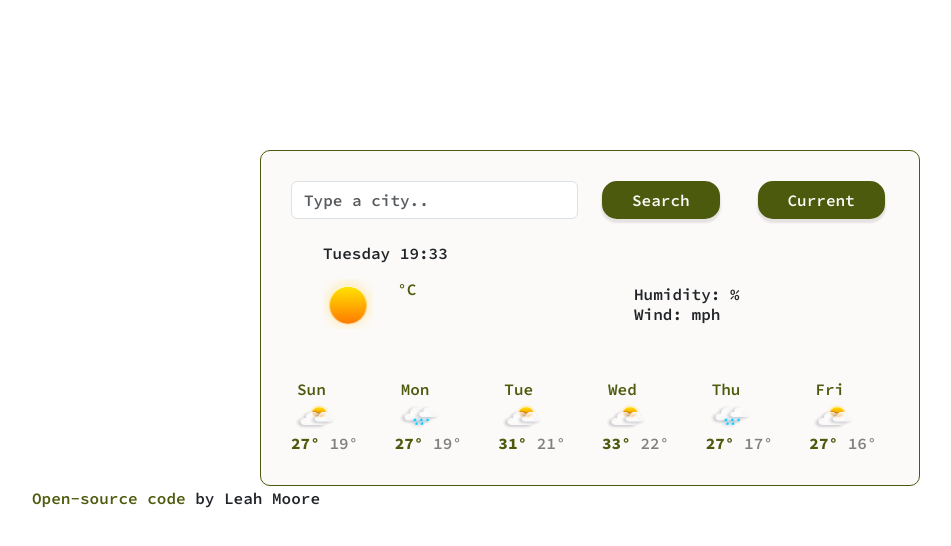
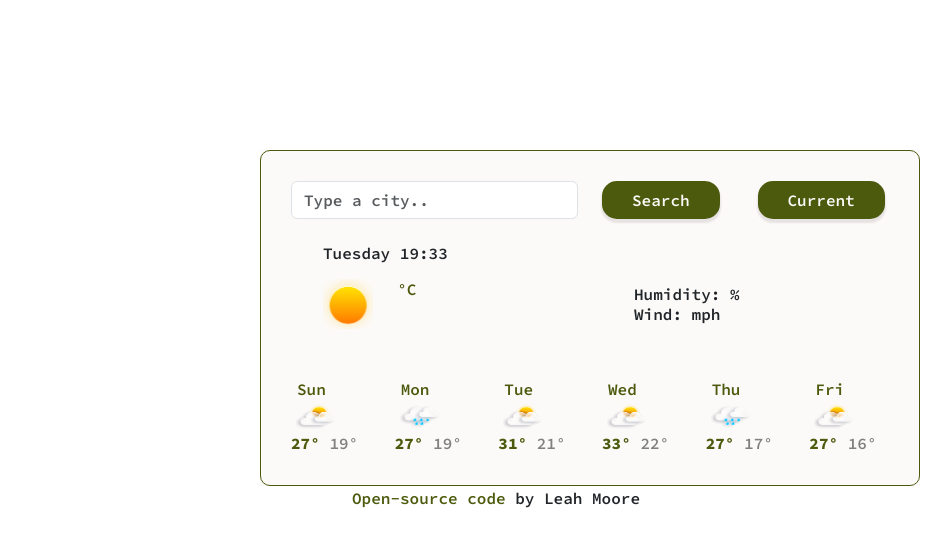
Before and after one commit to LeaMoor03/warm-weather-app, a plain HTML site: page index.html in a window 1280 px wide. Shown: the whole page, without its empty margins (50-1001 px from the left). Drawn offline with nearby package versions, Linux system fonts and the light colour scheme; no server answers.

Commit message:
Updated Github link

```diff
--- a/index.html
+++ b/index.html
@@ -129,11 +129,11 @@
             </section>
       </div>
     </div>
-    <p>
-         <a href="https://github.com/LeaMoor03/warm-weather-app">Open-source code</a>
+
+    <p  class="github" >
+         <a href="https://github.com/LeaMoor03/warm-weather-app" target="_blank">Open-source code</a>
          by Leah Moore
     </p>
-
     <script src="weather.js"></script>
 </body>
 </html>
--- a/src/style.css
+++ b/src/style.css
@@ -115,3 +115,6 @@ current-btn:hover {
   border: 1px solid #4C5A0D;
   transition: 150ms ease-in;
 }
+.github  {
+  margin-left: 320px;
+}
```
